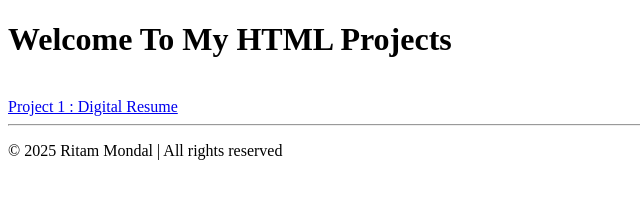
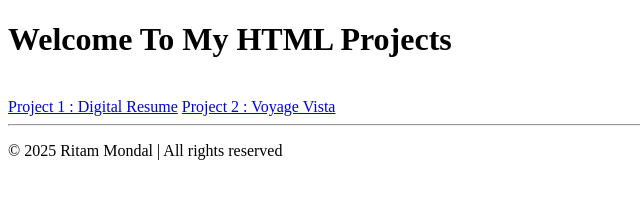
Before and after one commit to MrBengaliHacker/HTML-Projects, a plain HTML site: page index.html in a window 1280 px wide. Shown: the whole page, without its empty margins (0-640 px from the left). Drawn offline with Linux system fonts and the light colour scheme.

Commit message:
updated main website

```diff
--- a/index.html
+++ b/index.html
@@ -11,6 +11,9 @@
     <a href="1-digital_resume\index.html" target="_blank"
       >Project 1 : Digital Resume</a
     >
+    <a href="2-voyage_vista\index.html" target="_blank"
+      >Project 2 : Voyage Vista</a
+    >
     <footer>
       <hr />
       <p>
```
